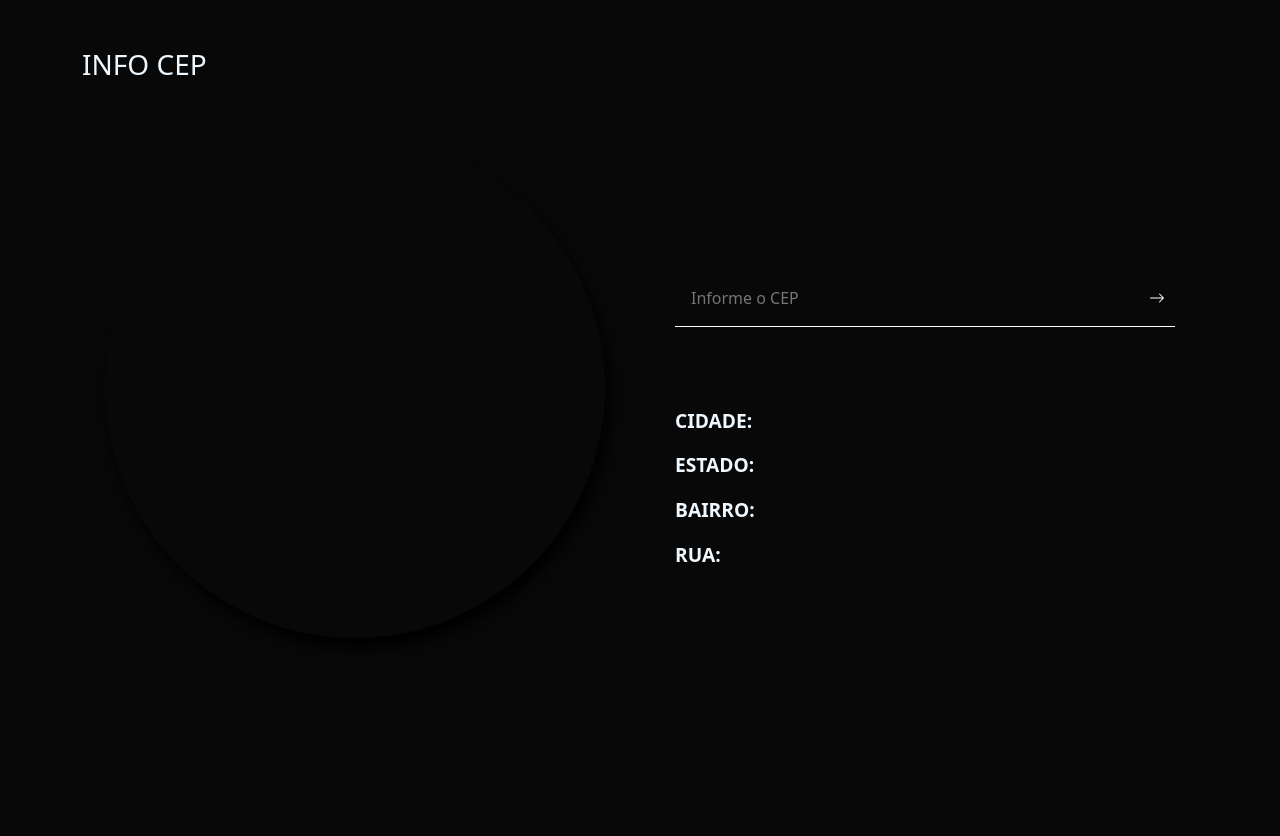
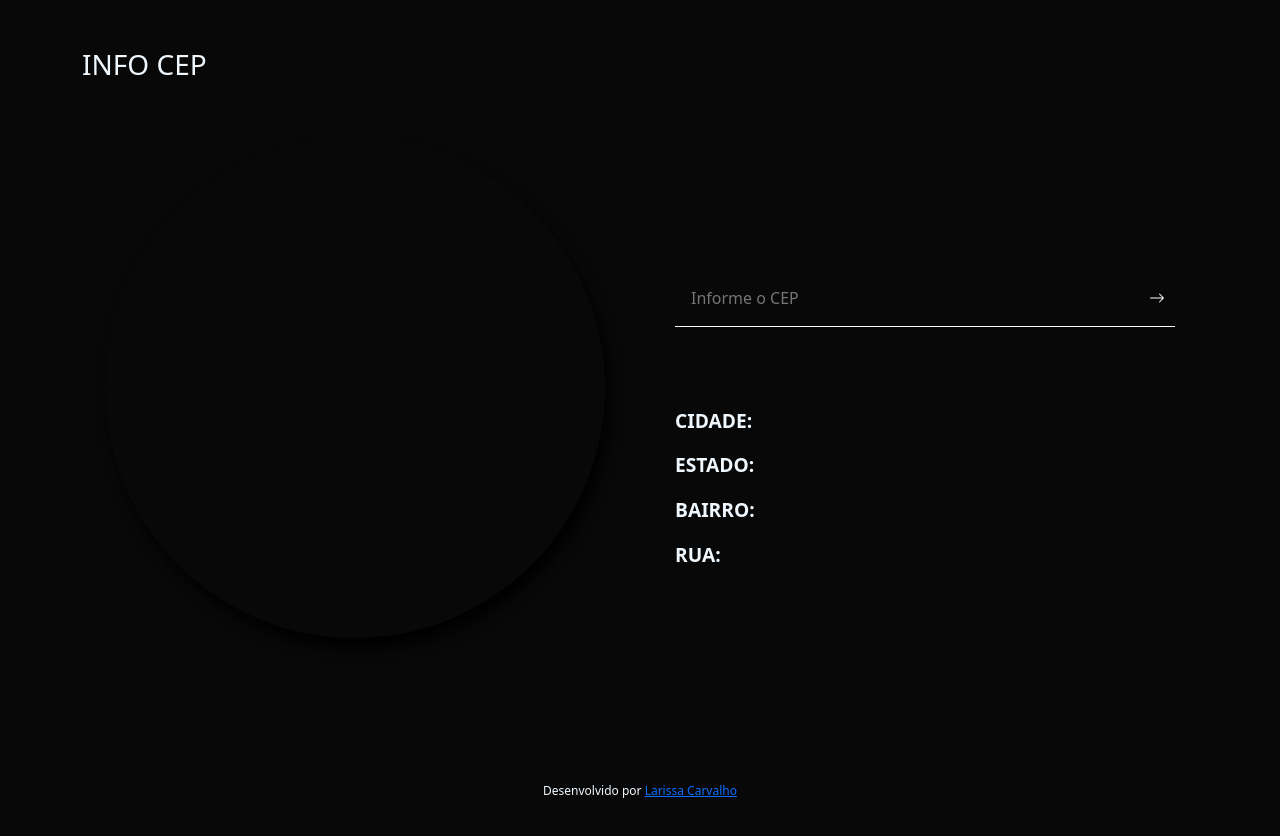
Before and after one commit to LarissaCalmeida/cep-brasil-api, a plain HTML site: page index.html in a window 1280 px wide. Before the commit the page ends 800 px from the top, so only its background shows below. Drawn offline with nearby package versions, Linux system fonts and the light colour scheme.

Commit message:
feat: footer

```diff
--- a/index.html
+++ b/index.html
@@ -71,6 +71,17 @@
             </div>
           </div>
         </main>
+
+        <footer>
+          <p>
+            Desenvolvido por
+            <a
+              href="https://portfolio-larissa-carvalhos-projects.vercel.app/"
+              target="_blank"
+              >Larissa Carvalho</a
+            >
+          </p>
+        </footer>
       </div>
     </div>
 
--- a/styles.css
+++ b/styles.css
@@ -37,7 +37,6 @@ label svg {
   position: absolute;
   right: 10px;
   top: 20px;
-  cursor: pointer;
 }
 
 p {
@@ -58,6 +57,14 @@ span {
   width: 500px;
 }
 
+footer p {
+  font-size: 12px;
+  text-transform: none;
+  text-align: center;
+  margin: 4rem;
+  font-weight: 400;
+}
+
 @media screen and (max-width: 600px) {
   #map {
     width: 100%;
```
